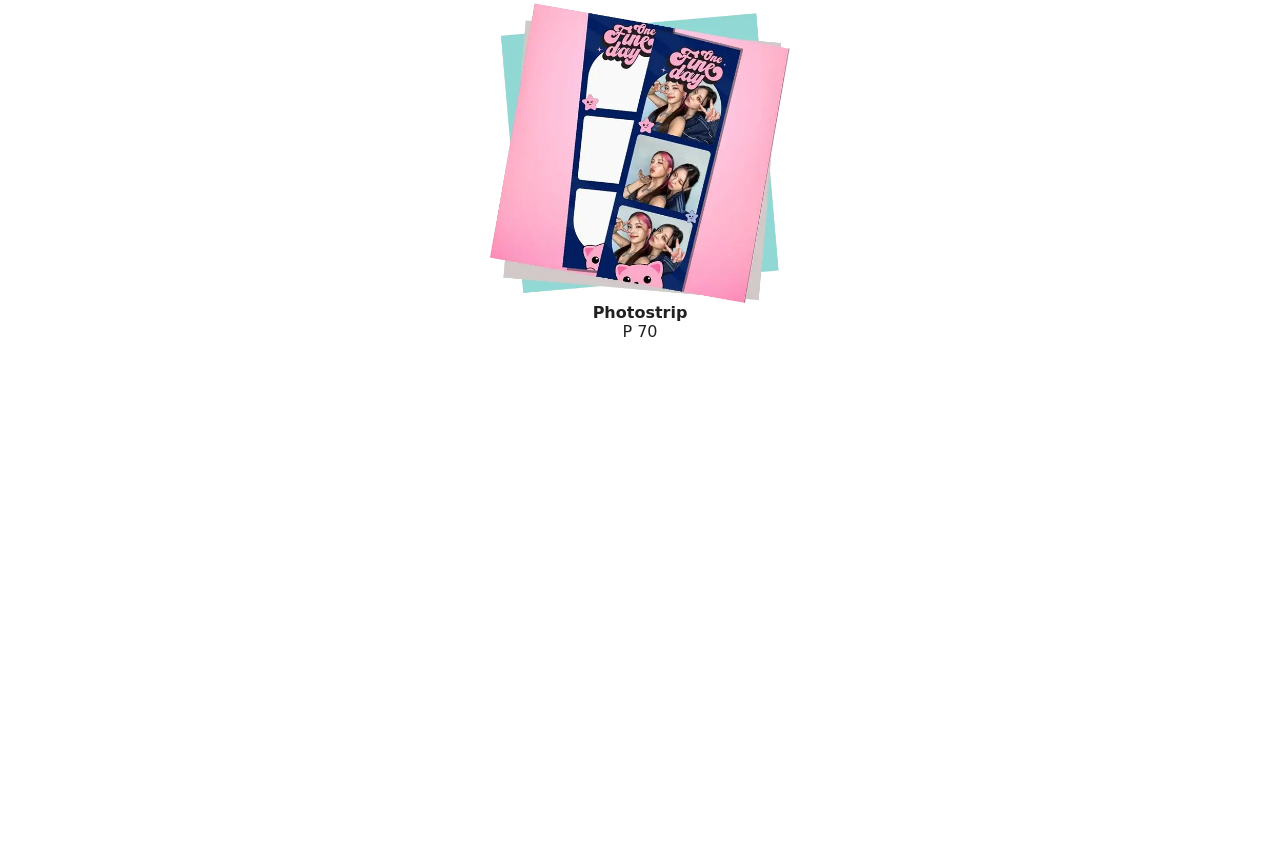
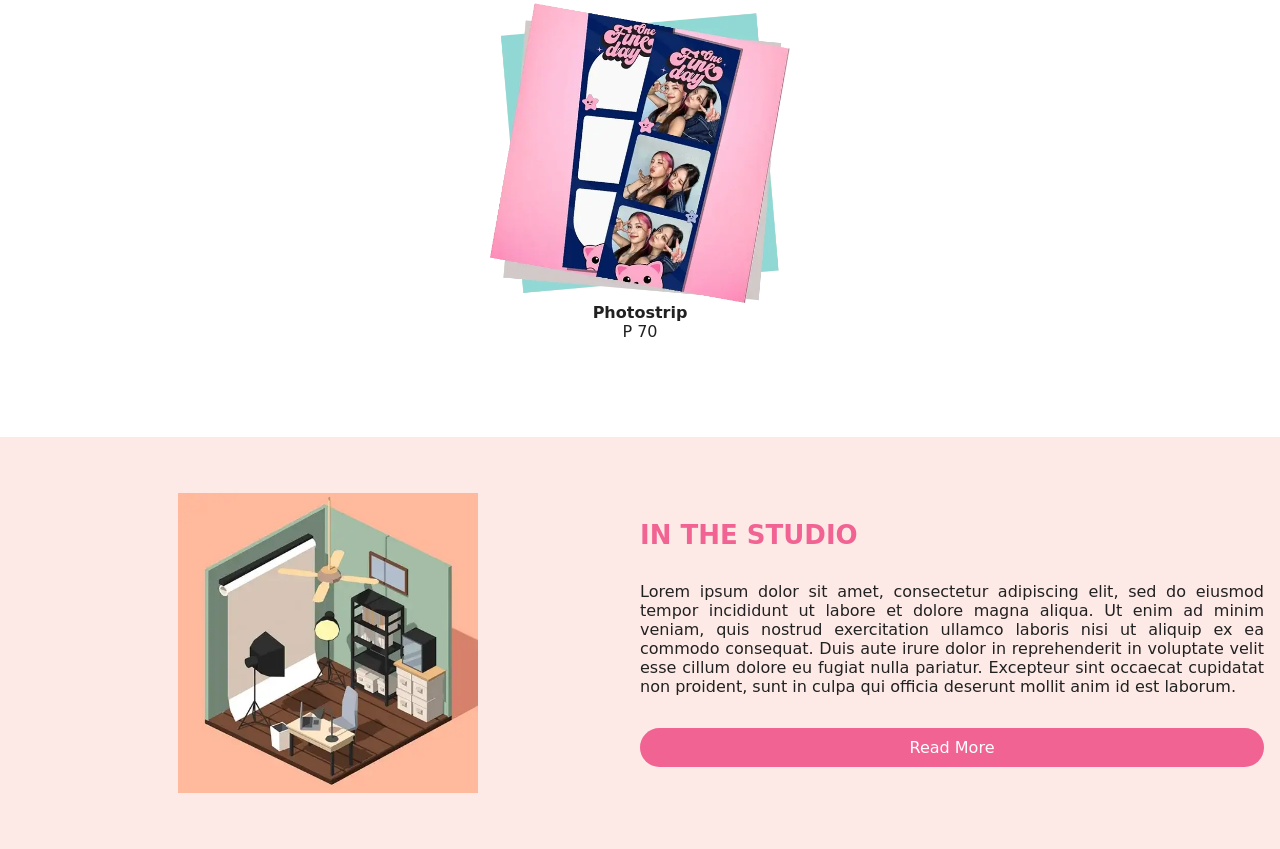
Before and after one commit to klopilmi/giggle-pics-ph, a website built with webpack: page index.html in a window 1280 px wide. Shown: the part 1832-2681 px from the top of the page. Before the commit the page ends 2269 px from the top, so only its background shows below. Built offline with nearby package versions, Linux system fonts and the light colour scheme; files whose address does not match are found by name.

Commit message:
chore: in the studio ok

```diff
--- a/assets/css/index.css
+++ b/assets/css/index.css
@@ -334,12 +334,61 @@ h4 {
   color: var(--color-black);
 }
 
+/* ===== Studio Layout ===== */
+
+.studio-section {
+  padding: 40px 0;
+  background: var(--color-light-pink);
+  background: rgba(252, 213, 206, 0.5);
+}
+
+.studio-section .primary-container {
+  display: flex;
+  flex-direction: column;
+  justify-content: center;
+}
+
+.studio-img-wrapper {
+  width: 100%;
+  display: flex;
+  justify-content: center;
+  align-items: center;
+}
+
+.studio-details-wrapper {
+  width: 100%;
+  display: flex;
+  flex-direction: column;
+  justify-content: center;
+  align-items: center;
+  gap: 32px;
+}
+.studio-details-wrapper h4 {
+  padding: 40px 0 0 0 !important;
+  margin: 0 !important;
+}
+
+.studio-details-wrapper p {
+  text-align: justify;
+  color: var(--color-black);
+}
+
+.studio-section img {
+  width: 200px;
+  height: 200px;
+}
+
 /* ====== Responsive Layout ====== */
 
 @media (min-width: 425px) {
   .qoute {
     min-height: 130px;
     margin-bottom: 130px;
+  }
+
+  .studio-section img {
+    width: 250px;
+    height: 250px;
   }
 }
 
@@ -413,6 +462,31 @@ h4 {
     height: 250px;
     width: 250px;
   }
+  /* ===== Studio Layout =====  */
+
+  .studio-section .primary-container {
+    flex-direction: row;
+  }
+
+  .studio-img-wrapper,
+  .studio-details-wrapper {
+    width: 50%;
+  }
+
+  .studio-section img {
+    width: 300px;
+    height: 300px;
+  }
+
+  .studio-details-wrapper h4 {
+    width: 100%;
+    text-align: left;
+    padding-top: 0 !important;
+  }
+
+  .studio-details-wrapper button {
+    width: 100%;
+  }
 }
 
 @media (min-width: 1024px) {
--- a/assets/js/renderHomepage.js
+++ b/assets/js/renderHomepage.js
@@ -8,6 +8,7 @@ import {
 } from "../../static-data/headerData.js";
 import { products } from "../../static-data/productsData.js";
 import { qoute } from "../../static-data/qouteData.js";
+import { studioData } from "../../static-data/studioData.js";
 import { applyRainbowHeading } from "./utils.js";
 
 export const RenderHomepage = () => {
@@ -151,4 +152,13 @@ export const RenderHomepage = () => {
   newinContainer.appendChild(h4El);
   newinContainer.appendChild(cardWrrapper);
   newinSection.appendChild(newinContainer);
+
+  const studioSection = document.getElementById("studio-section");
+  const studioContainer = document.createElement("div");
+  studioContainer.className = "primary-container";
+
+  studioContainer.innerHTML = `<div class="studio-img-wrapper"> <img src="${studioData.imageUrl}" alt="${studioData.title}" class="studio-image" /> </div>
+    <div class="studio-details-wrapper"><h4>${studioData.title}</h4><p>${studioData.description}</p><button class="gp-button">Read More</button></div>`;
+
+  studioSection.appendChild(studioContainer);
 };
--- a/index.html
+++ b/index.html
@@ -30,5 +30,6 @@
 
     <div id="newin-section" class="newin-section"></div>
 
+    <div id="studio-section" class="studio-section"></div>
   </body>
 </html>
--- /dev/null
+++ b/static-data/studioData.js
@@ -0,0 +1,6 @@
+export const studioData = {
+  imageUrl: "/images/studio.webp",
+  title: "IN THE STUDIO",
+  description:
+    "Lorem ipsum dolor sit amet, consectetur adipiscing elit, sed do eiusmod tempor incididunt ut labore et dolore magna aliqua. Ut enim ad minim veniam, quis nostrud exercitation ullamco laboris nisi ut aliquip ex ea commodo consequat. Duis aute irure dolor in reprehenderit in voluptate velit esse cillum dolore eu fugiat nulla pariatur. Excepteur sint occaecat cupidatat non proident, sunt in culpa qui officia deserunt mollit anim id est laborum.",
+};
```
Also changed, not shown: assets/images/studio.webp (added).
